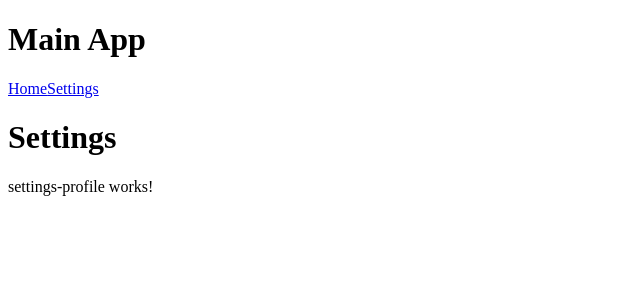
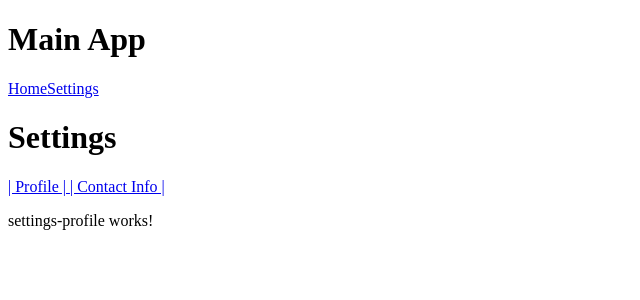
Before and after one commit to manpreetc90/routing-intro, an Angular app: page /settings/profile in a window 1280 px wide. Shown: the top 300 px of the page, without its empty margins (0-640 px from the left). Built offline with nearby package versions, Linux system fonts and the light colour scheme.

Commit message:
31.6.Navigation for child routes using ngFor

```diff
--- a/src/app/app.component.html
+++ b/src/app/app.component.html
@@ -1,5 +1,3 @@
 <h1>Main App</h1>
 <a *ngFor="let route of routes" [routerLink]="route.url">{{ route.linkName }}</a>
-
-
 <router-outlet></router-outlet>
--- a/src/app/settings/settings.component.html
+++ b/src/app/settings/settings.component.html
@@ -1,2 +1,3 @@
 <H1>Settings</H1>
+<a *ngFor="let route of routes" [routerLink]="route.url">| {{ route.linkName}} | </a>
 <router-outlet></router-outlet>
--- a/src/app/settings/settings.component.ts
+++ b/src/app/settings/settings.component.ts
@@ -7,6 +7,10 @@ import { Component, OnInit } from '@angular/core';
 })
 export class SettingsComponent implements OnInit {
 
+  routes = [
+    { linkName : 'Profile', url : 'profile'},
+    { linkName : 'Contact Info', url : 'contact'}
+  ];
   constructor() { }
 
   ngOnInit() {
```
